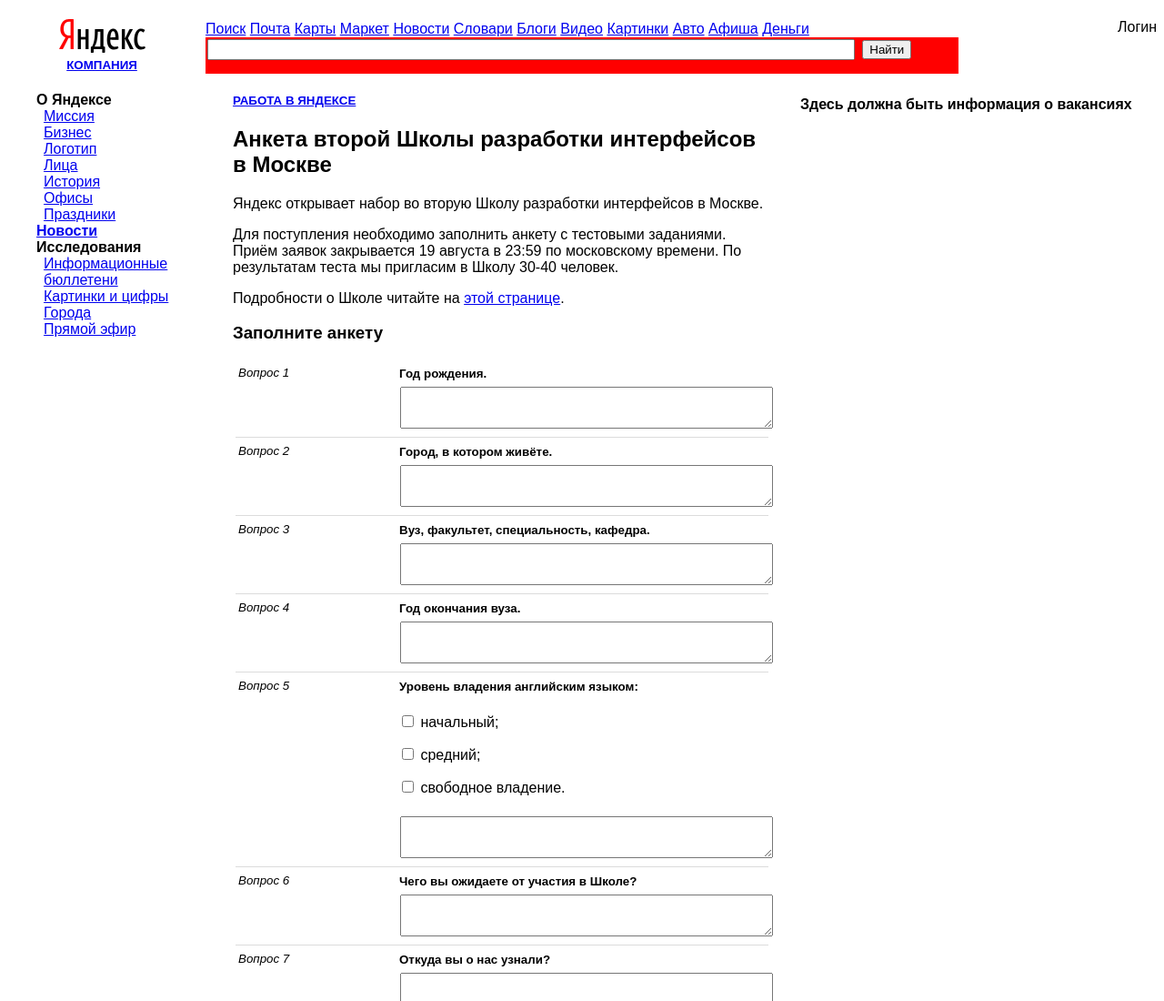
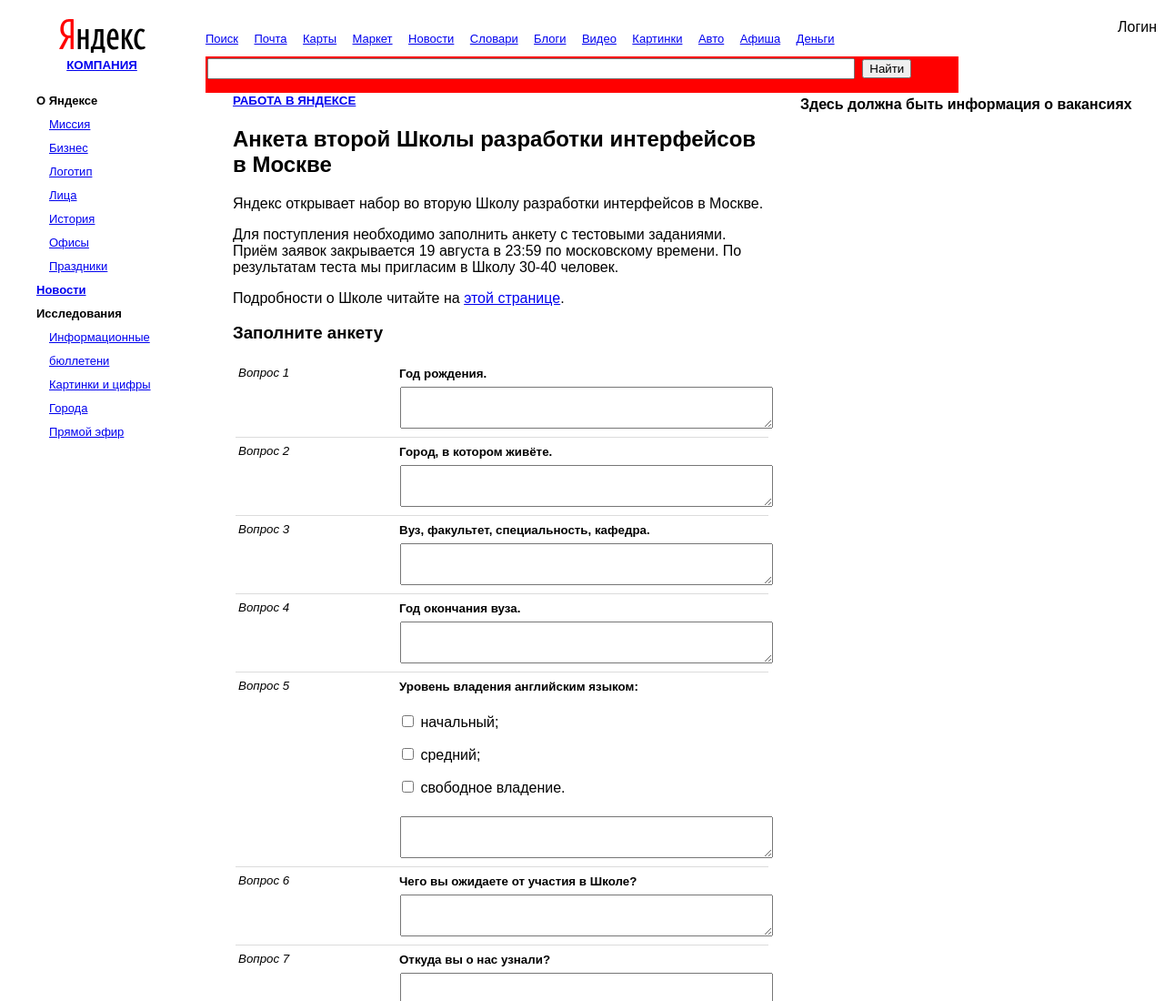
Before and after one commit to Unlocker/shri-2013-15, a plain HTML site: page public_html/index.html in a window 1280 px wide. Shown: the top 1100 px of the page at 91% size. Drawn offline with Linux system fonts and the light colour scheme.

Commit message:
Поправлены стили менюшек

```diff
--- a/public_html/css/main.css
+++ b/public_html/css/main.css
@@ -69,6 +69,12 @@
     margin: 0em;
 }
 
+div.menu a{
+    margin-right: 1em;
+    font-size: small;
+    line-height: 3em;
+}
+
 div.search{
     padding: 2px;
     height: 100%;
@@ -124,6 +130,8 @@
 
 div.facade div.sidebarLeft ul{
     list-style-type: none;
+    font-size: small;
+    line-height: 2em;
 }
 
 div.facade div.sidebarLeft ul li ul{
```
